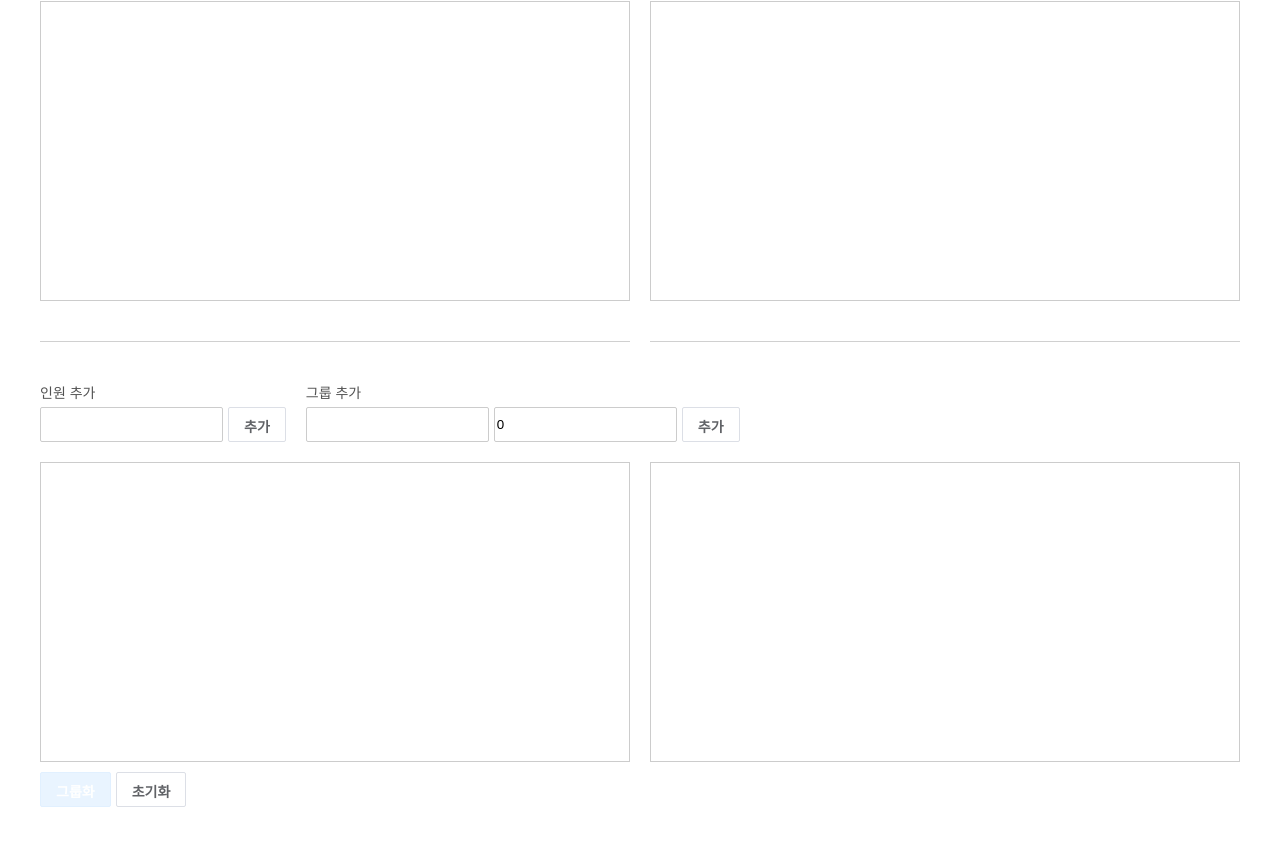
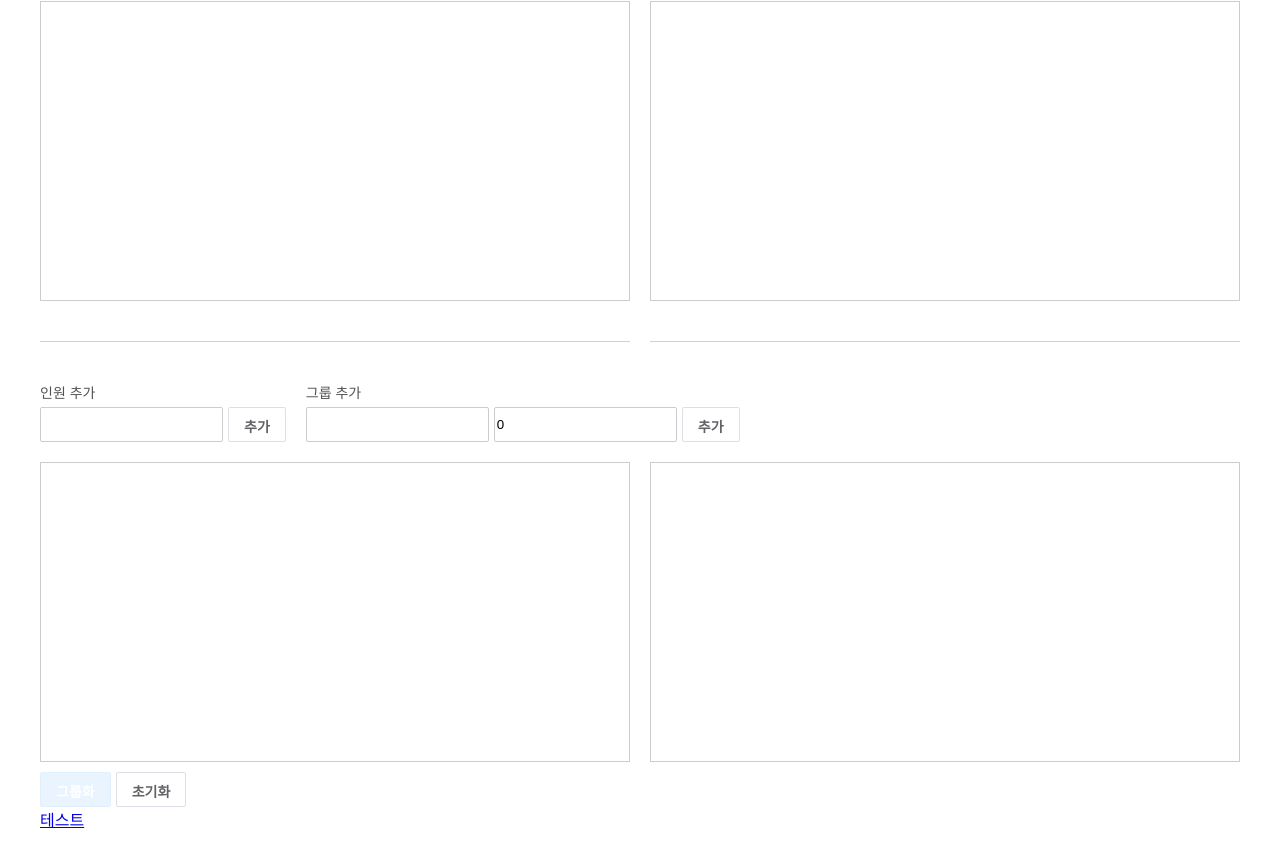
Before and after one commit to suld2495/group-generator, a Next.js app: page / in a window 1280 px wide. Shown: the part 176-1037 px from the top of the page. Before the commit the page ends 1013 px from the top, so only its background shows below. Built offline with nearby package versions, Linux system fonts and the light colour scheme.

Commit message:
임시 테스트 페이지

```diff
--- a/src/app/page.tsx
+++ b/src/app/page.tsx
@@ -4,6 +4,7 @@ import Result from "./_components/result/Result";
 import styled from "./page.module.css";
 import InputDisplay from "./_components/inputDisplay/InputDisplay";
 import Register from "./_components/register/Register";
+import Link from "next/link";
 
 export default function Home() {
 
@@ -15,6 +16,7 @@ export default function Home() {
       <DisplayList />
       <MainButtons />
       <Result />
+      <Link href="/test">테스트</Link>
     </main>
   );
 }
```
Also changed, not shown: src/app/test/page.tsx (added, +7 -0 lines).
